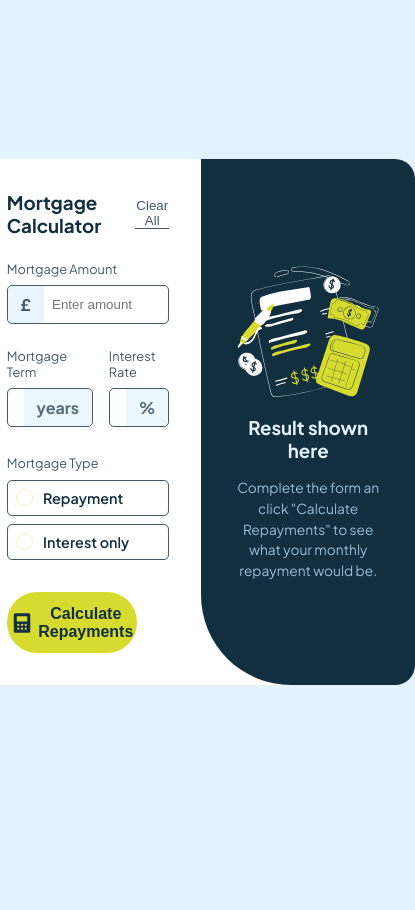
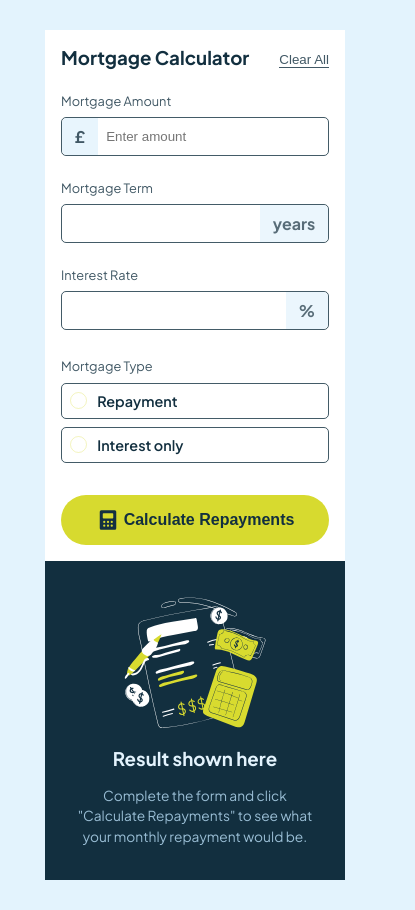
Before and after one commit to Ali8173/mortgage-repayment-calculator-main, a plain HTML site: page index.html in a window 390 px wide. Shown: the whole page, 415 px wide, since content can reach past the window. Before the commit the page ends 844 px from the top, so only its background shows below. Drawn offline with Linux system fonts and the light colour scheme.

Commit message:
add movile display

```diff
--- a/index.html
+++ b/index.html
@@ -36,7 +36,9 @@
       <article class="container-calculator">
         <section class="header-section">
           <h3>Mortgage Calculator</h3>
-          <button type="submit" class="clear-all">Clear All</button>
+          <span
+            ><button type="submit" class="clear-all">Clear All</button></span
+          >
         </section>
         <form id="form">
           <label for="mortgageAmount" class="label first-label"
@@ -59,8 +61,8 @@
           <div class="mortgage-term-and-interest-rate">
             <div class="formGroup">
               <label for="mortgageTerm" class="label">Mortgage Term</label>
-              <div>
-                <div class="mortgageAmount-input mortgage">
+              <div class="">
+                <div class="mortgageAmount-input mortgage mortgage-term-div">
                   <input
                     type="number"
                     id="mortgageTerm"
@@ -75,7 +77,7 @@
             <div class="formGroup">
               <label for="interestRate" class="label">Interest Rate</label>
               <div>
-                <div class="mortgageAmount-input mortgage">
+                <div class="mortgageAmount-input mortgage mortgage-term-div">
                   <input
                     type="number"
                     id="interestRate"
@@ -128,7 +130,7 @@
           />
           <h3>Result shown here</h3>
           <p class="p">
-            Complete the form an click "Calculate Repayments" to see what your
+            Complete the form and click "Calculate Repayments" to see what your
             monthly repayment would be.
           </p>
         </div>
--- a/main.js
+++ b/main.js
@@ -102,9 +102,9 @@ submitBtn.addEventListener("click", (e) => {
             To adjust the results, edit the form and click “calculate
             repayments” again.`;
     pdiv1Section2.textContent = "Your monthly repayments";
-    h3div1Section2.textContent = monthlyPayment.toFixed(2);
+    h3div1Section2.textContent = "£ " + monthlyPayment.toFixed(2);
     pdiv2Section2.textContent = "Total you'll repay over the term";
-    h3div2Section2.textContent = totalPayment.toFixed(2);
+    h3div2Section2.textContent = "£" + totalPayment.toFixed(2);
 
     section1.appendChild(h3Section1);
     section1.appendChild(pSection1);
@@ -253,7 +253,7 @@ clearBtn.addEventListener("click", function (e) {
                     </div>
           <h3 style="text-align: center;">Result shown here</h3>
           <p class="p" style="text-align: center;">
-            Complete the form an click "Calculate Repayments" to see what your
+            Complete the form and click "Calculate Repayments" to see what your
             monthly repayment would be.
           </p>
 
--- a/styles.css
+++ b/styles.css
@@ -2,6 +2,7 @@
   margin: 0;
   padding: 0;
   box-sizing: border-box;
+  /*   border: 1px solid black; */
 }
 
 body {
@@ -252,7 +253,7 @@ form .radio-div {
   border-bottom-left-radius: 90px;
   border-top-left-radius: 0;
   padding: 2rem;
-  max-width: 400px;
+  max-width: 450px;
   color: hsl(0, 0%, 100%);
 }
 
@@ -328,3 +329,54 @@ input[type="number"]::-webkit-outer-spin-button {
   -webkit-appearance: none;
   margin: 0;
 }
+
+@media (max-width: 750px) {
+  /* styles for small phones */
+
+  body {
+    height: 100%;
+  }
+  .container {
+    display: flex;
+    border-radius: 0px;
+    flex-direction: column;
+  }
+
+  .container-calculator {
+    padding: 1rem;
+    max-width: 300px;
+  }
+
+  .container-result {
+    background-color: hsl(202, 55%, 16%);
+    border-radius: 0px;
+    border-bottom-left-radius: 0px;
+    border-top-left-radius: 0;
+    padding: 2rem;
+    max-width: 300px;
+  }
+
+  .header-section {
+    display: flex;
+    flex-wrap: wrap;
+  }
+
+  .header-section button {
+    flex-basis: 100%;
+    text-align: left;
+    margin-left: 10px;
+    padding-top: 5px;
+  }
+
+  .header-section h3 {
+    margin-right: 20px;
+  }
+
+  .mortgage-term-and-interest-rate {
+    display: block;
+  }
+
+  .submit-btn {
+    width: 100%;
+  }
+}
```
